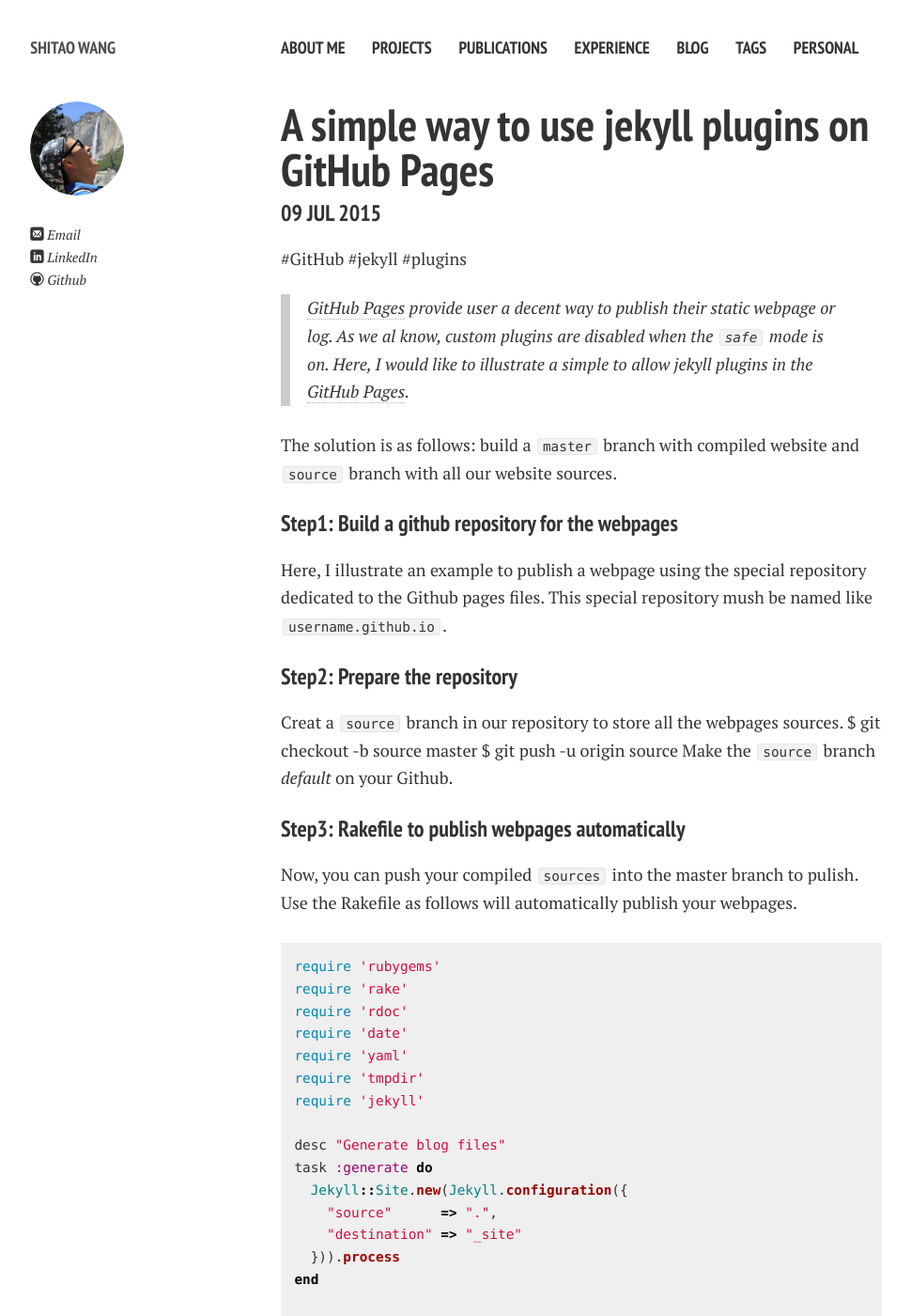
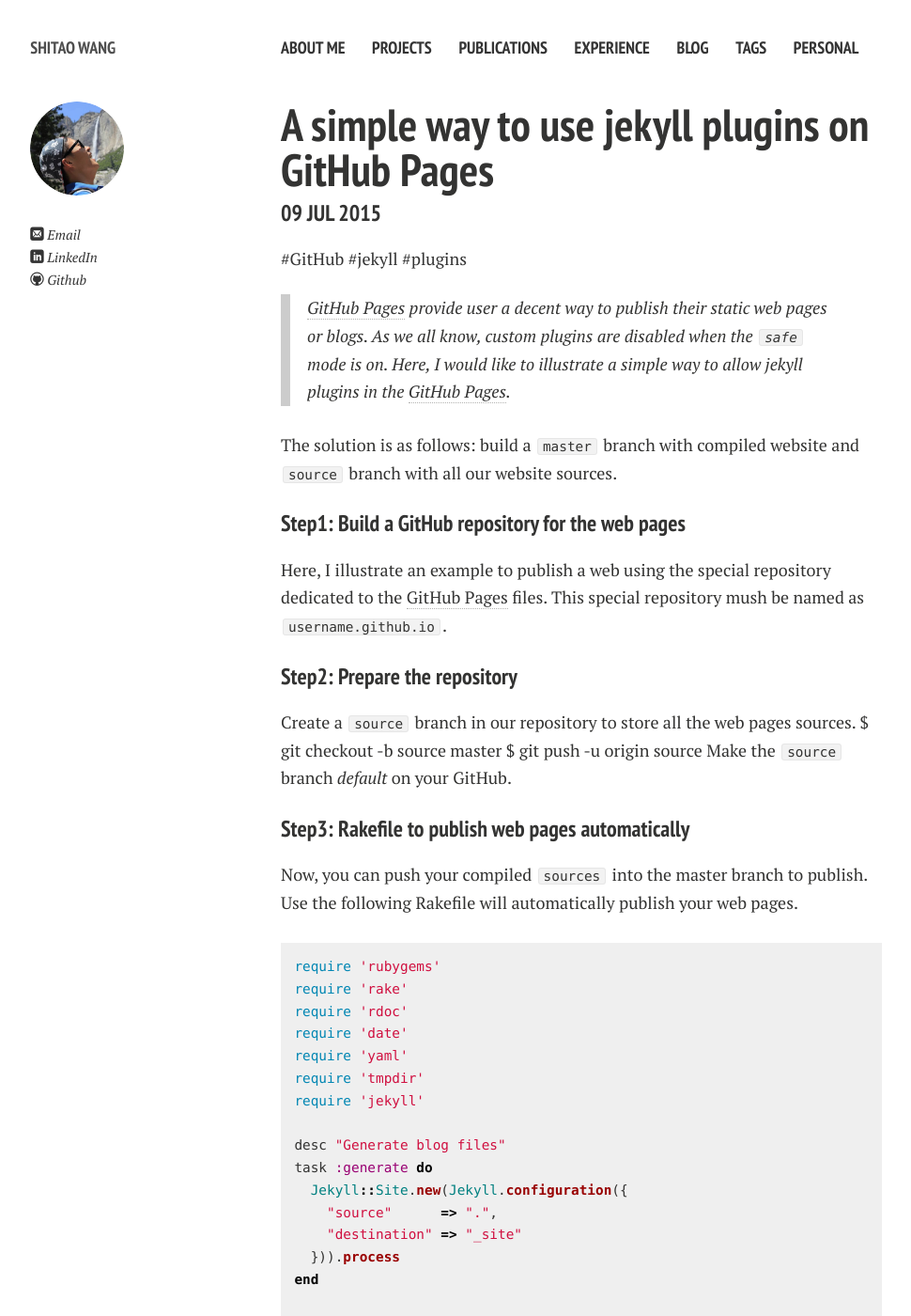
Before and after one commit to Shitao-zz/shitao.github.io, a Jekyll site: the page built from _posts/2015-07-09-use-jekyll-plugin-on-gitpage.md, in a window 1280 px wide and 1400 px high. Shown: the whole window at 94% size, without its empty margins (21-991 px from the left). Built offline with Jekyll 4.4.1, drawn with Linux system fonts in a browser that asks for light colours; nearby versions of some CDN libraries; comment, search, counter and statistics services are not loaded; some of the changed text lies outside the part shown.

Commit message:
post jekyll plugin on github page

```diff
--- a/_layouts/twitter/settings.yml
+++ /dev/null
@@ -1,2 +0,0 @@
-theme :
-  name : twitter
--- a/_posts/2015-07-09-use-jekyll-plugin-on-gitpage.md
+++ b/_posts/2015-07-09-use-jekyll-plugin-on-gitpage.md
@@ -4,25 +4,28 @@ title: A simple way to use jekyll plugins on GitHub Pages
 tags: [jekyll,plugins,GitHub]
 ---
 
-> [GitHub Pages] provide user a decent way to publish their static webpage or log. As we al know, custom plugins are disabled when the `safe` mode is on. Here, I would like to illustrate a simple to allow jekyll plugins in the [GitHub Pages].
-
-[GitHub Pages]: http://pages.github.com/
+> [GitHub Pages] provide user a decent way to publish their static web pages or
+> blogs. As we all know, custom plugins are disabled when the `safe` mode is on.
+> Here, I would like to illustrate a simple way to allow jekyll plugins in the
+> [GitHub Pages].
 
 The solution is as follows: build a `master` branch with compiled website and `source` branch with all our website sources.
 
-### Step1: Build a github repository for the webpages
+### Step1: Build a [GitHub] repository for the web pages
 
-Here, I illustrate an example to publish a webpage using the special repository dedicated to the Github pages files. This special repository mush be named like `username.github.io`.
+Here, I illustrate an example to publish a web using the special repository
+dedicated to the [GitHub Pages] files. This special repository mush be named as `username.github.io`.
 
 ### Step2: Prepare the repository
-Creat a `source` branch in our repository to store all the webpages sources.
+Create a `source` branch in our repository to store all the web pages sources.
     $ git checkout -b source master
     $ git push -u origin source
-Make the `source` branch _default_ on your Github.
+Make the `source` branch _default_ on your GitHub.
 
-### Step3: Rakefile to publish webpages automatically
+### Step3: Rakefile to publish web pages automatically
 
-Now, you can push your compiled `sources` into the master branch to pulish. Use the Rakefile as follows will automatically publish your webpages.
+Now, you can push your compiled `sources` into the master branch to publish. Use
+the following Rakefile will automatically publish your web pages.
 
 {%highlight ruby%}
 require 'rubygems'
@@ -41,7 +44,6 @@ task :generate do
   })).process
 end
 
-
 desc "Generate and publish blog to gh-pages"
 task :publish => [:generate] do
   Dir.mktmpdir do |tmp|
@@ -59,4 +61,7 @@ task :publish => [:generate] do
 end
 task :default => :publish
 {%endhighlight%}
-Then, you can run `rake publish` to compile and publish your website to Github pages.
+Then, you can run `rake publish` to compile and publish your website to [GitHub Pages].
+
+[GitHub Pages]: http://pages.github.com/
+[GitHub]: http://github.com/
```
Also changed, not shown: _layouts/twitter/page.html (deleted, +0 -9 lines).
